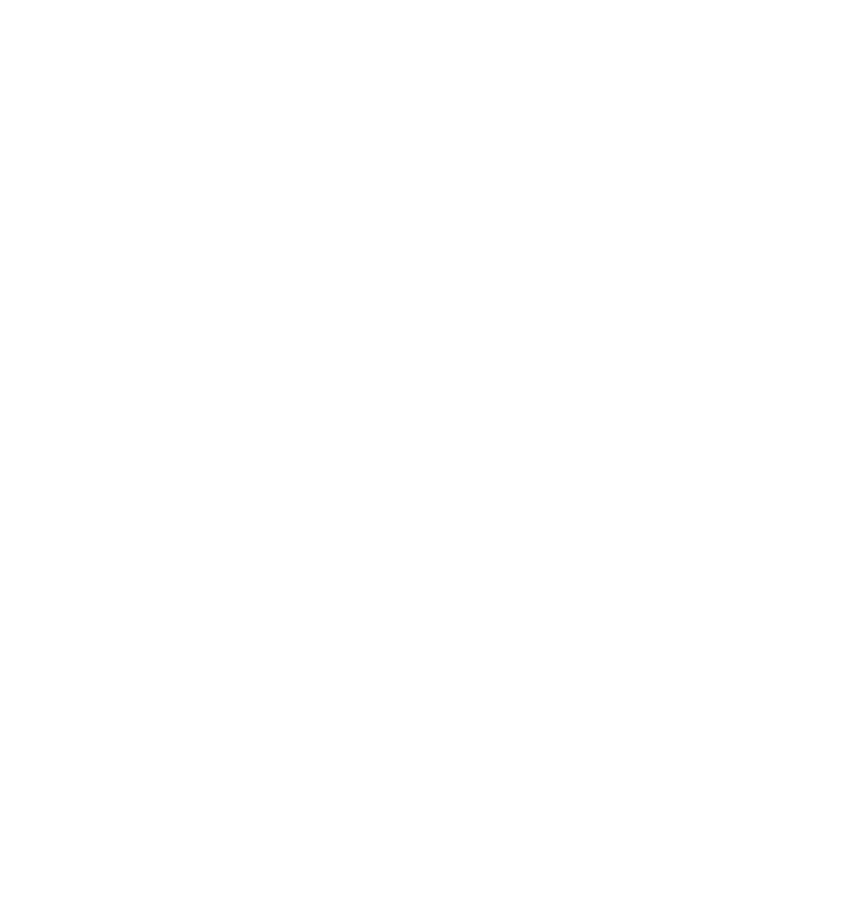
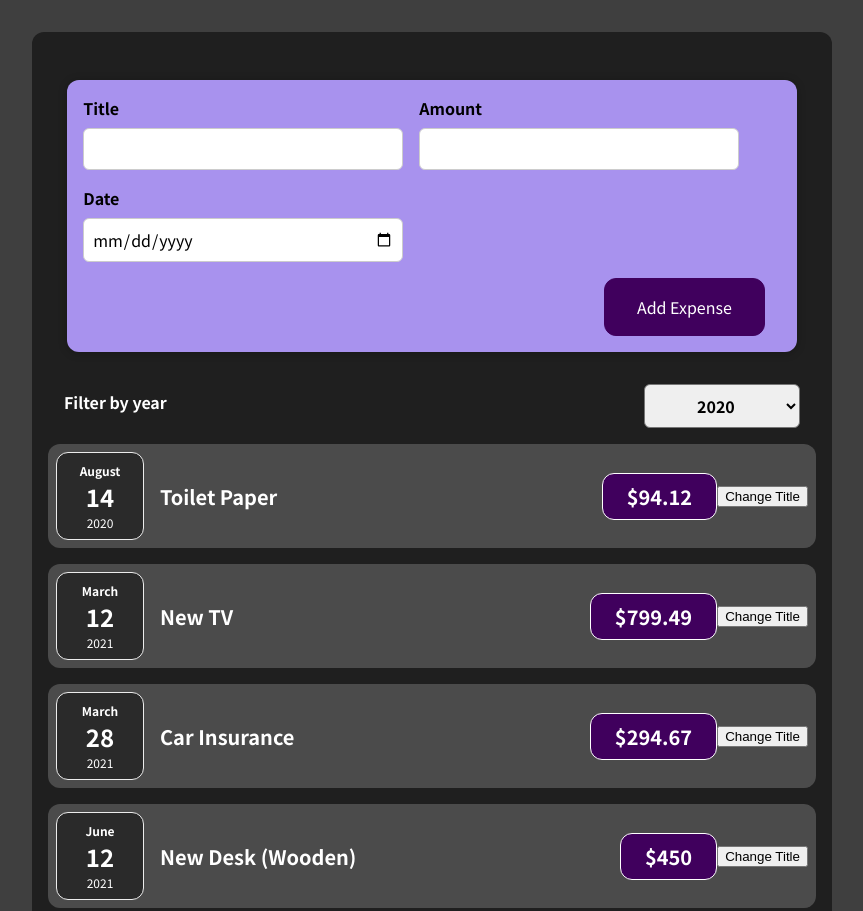
Before and after one commit to cov393/React-Online-Shop, a plain HTML site: page index.html in a window 1280 px wide. Shown: the top 911 px of the page, without its empty margins (208-1071 px from the left). Before the commit the page ends 800 px from the top, so only its background shows below. Drawn offline with Linux system fonts and the light colour scheme; the site is published under a folder, as on GitHub Pages, so addresses that start at the root find nothing.

Commit message:
Update index.html

```diff
--- a/index.html
+++ b/index.html
@@ -1 +1 @@
-<!doctype html><html lang="en"><head><meta charset="utf-8"/><link rel="icon" href="/favicon.ico"/><meta name="viewport" content="width=device-width,initial-scale=1"/><meta name="theme-color" content="#000000"/><meta name="description" content="Web site created using create-react-app"/><link rel="apple-touch-icon" href="/logo192.png"/><link rel="manifest" href="/manifest.json"/><title>React App</title><script defer="defer" src="/static/js/main.749f0186.js"></script><link href="/static/css/main.2ff0f6be.css" rel="stylesheet"></head><body><noscript>You need to enable JavaScript to run this app.</noscript><div id="root"></div></body></html>
+<!doctype html><html lang="en"><head><meta charset="utf-8"/><link rel="icon" href="./favicon.ico"/><meta name="viewport" content="width=device-width,initial-scale=1"/><meta name="theme-color" content="#000000"/><meta name="description" content="Web site created using create-react-app"/><link rel="apple-touch-icon" href="./logo192.png"/><link rel="manifest" href="./manifest.json"/><title>React App</title><script defer="defer" src="./static/js/main.749f0186.js"></script><link href="./static/css/main.2ff0f6be.css" rel="stylesheet"></head><body><noscript>You need to enable JavaScript to run this app.</noscript><div id="root"></div></body></html>
```
